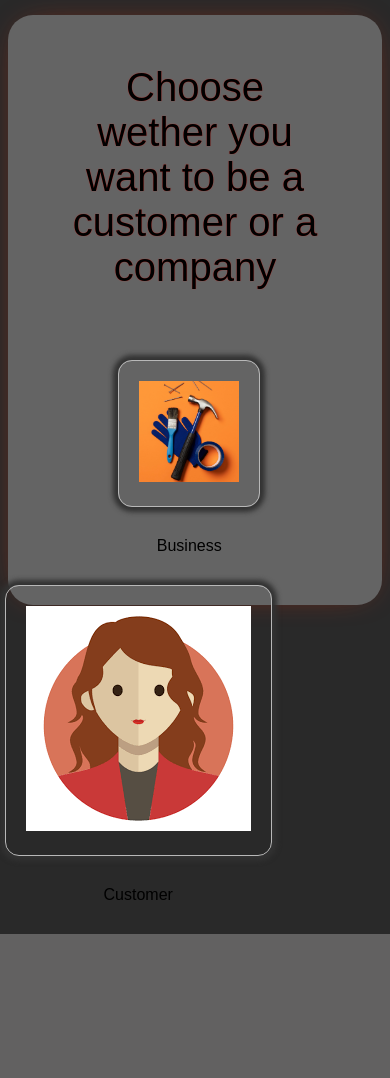
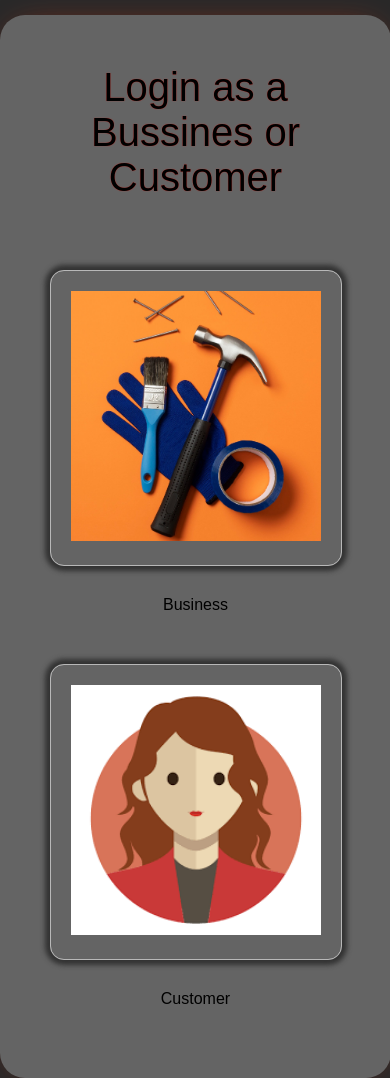
Before and after one commit to Pinkish-Warrior/Netfix, a Django app: template users/templates/users/register.html in a window 390 px wide. Shown: the part 61-1139 px from the top of the page. Before the commit the page ends 995 px from the top, so only its background shows below. Run offline with Django 3.2, Linux system fonts and the light colour scheme; the template is opened without the code that fills it, so the values that code supplies are empty.

Commit message:
few adjust to wrap up

```diff
--- a/netfix/settings.py
+++ b/netfix/settings.py
@@ -128,3 +128,5 @@ STATICFILES_DIRS = [
     # Add your static files directory here
     os.path.join(BASE_DIR, 'static'),
 ]
+
+DEFAULT_AUTO_FIELD = 'django.db.models.BigAutoField'
--- a/static/css/style.css
+++ b/static/css/style.css
@@ -48,6 +48,7 @@ form label {
 
 .content {
   background-color: #646464;
+  margin-top: 20%;
   margin: 0 auto;
   width: 65%;
   padding: 20px 60px;
@@ -287,6 +288,13 @@ pre {
   box-shadow: 0px 0px 9px 5px black;
 }
 
+.choice-container {
+  margin-top: 70px;
+  display: flex;
+  justify-content: space-around;
+  flex-wrap: wrap;
+}
+
 /* ============================================================================================== */
 
 /* =========================================== Forms ============================================ */
@@ -370,3 +378,24 @@ span {
   width: 100px;
   height: auto;
 }
+
+/* =================================== Responsive Design ====================================== */
+
+@media (max-width: 768px) {
+  .content {
+    width: 90%;
+    padding: 20px;
+  }
+
+  .choice-container {
+    flex-direction: column;
+    align-items: center;
+  }
+
+  .choice {
+    display: flex;
+    flex-direction: column;
+    align-items: center;
+    margin-bottom: 20px;
+  }
+}
--- a/users/templates/users/register.html
+++ b/users/templates/users/register.html
@@ -4,22 +4,22 @@
 {%endblock %}
 
 {%block content %}
-    <p class="choice_text">Choose wether you want to be a customer or a company</p>
+    <p class="choice_text">Login as a Bussines or Customer</p>
 
-    <div style="margin-top: 70px;">
-        <div style="margin-left: 50px" class="choice">
+    <div class="choice-container">
+        <div class="choice">
             <div class="company img" id="company">
                 <a href="/register/company">
-                    <img src="/static/css/business_new.png" alt="company" class="choice-image" width="225" height="225">
+                    <img src="/static/css/business_new.png" alt="company" width="250" height="250">
                 </a>
             </div>
             <p class="label_images">Business</p>
         </div>
 
-        <div style="float: right; margin-right: 50px;" class="choice">
+        <div class="choice">
             <div class="img" id="customer">
                 <a href="/register/customer">
-                    <img src="/static/css/customer_girl.png" alt="customer">
+                    <img src="/static/css/customer_girl.png" alt="customer" width="250" height="250">
                 </a>
             </div>
             <p>Customer</p>
```
